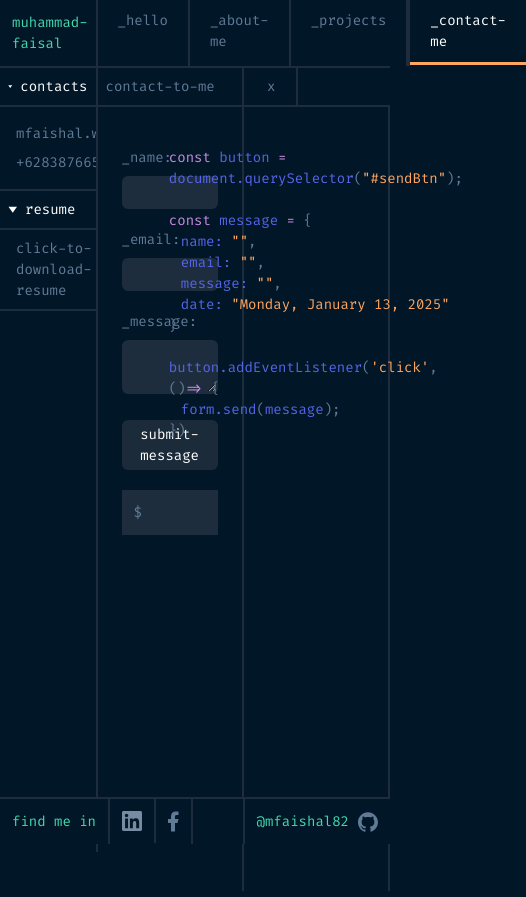
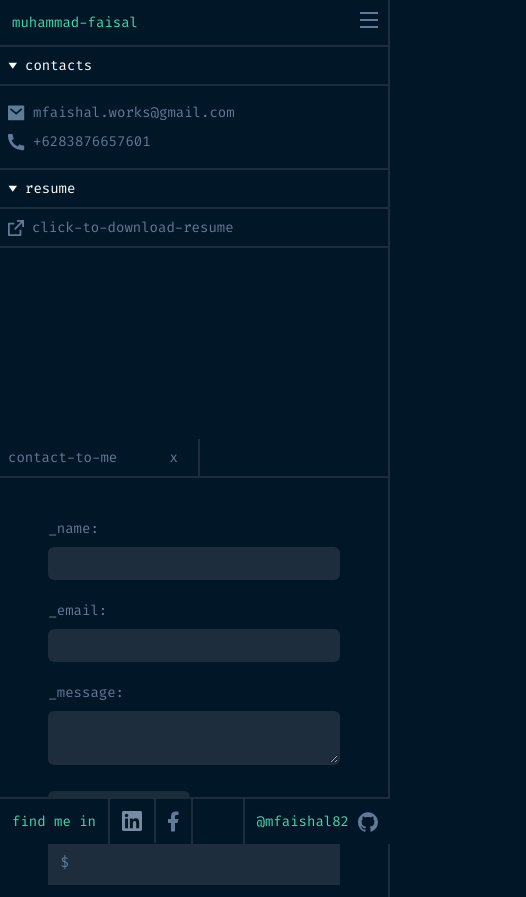
Before and after one commit to mfaishal82/next-portfolio, a Next.js app: page /contact-me in a window 390 px wide. Shown: the whole page, 526 px wide, since content can reach past the window. Built offline with nearby package versions, Linux system fonts and the light colour scheme; no server answers.

Commit message:
responsive progress

```diff
--- a/package.json
+++ b/package.json
@@ -9,6 +9,7 @@
     "lint": "next lint"
   },
   "dependencies": {
+    "@floating-ui/react": "^0.27.3",
     "@vercel/speed-insights": "^1.1.0",
     "dotenv": "^16.4.7",
     "emailjs-com": "^3.2.0",
--- a/src/app/contact-me/page.js
+++ b/src/app/contact-me/page.js
@@ -55,20 +55,20 @@ export default function Page() {
       <>
        {/* header */}
        <div className="grid grid-cols-2 text-[14px] border-b-2 border-[#1E2D3D] text-[#607B96]">
-                <div className="border-r-2 border-[#1E2D3D]">
+              <div className="max-sm:col-span-2 border-r-2 border-[#1E2D3D]">
                 <div className="p-2 pr-5 border-r-2 border-[#1E2D3D] w-[200px] flex flex-row justify-between">
                     contact-to-me
                     <span>
                     x
                     </span>
                 </div>
-                </div>
+              </div>
             </div>
             {/* end header */}
 
             {/* body */}
             <div className="grid grid-cols-2 text-[14px] border-[#1E2D3D] text-[#607B96] h-full">
-                <div className="flex flex-col border-r-2 border-[#1E2D3D] p-3 pt-10 gap-5">
+                <div className="flex flex-col max-sm:col-span-2 border-r-2 border-[#1E2D3D] p-3 pt-10 gap-5">
 
                   <form onSubmit={sendEmail} className="w-[80%] self-center">
                     <div className="mb-5">
@@ -98,7 +98,7 @@ export default function Page() {
                   </div>
                 </div>
 
-                <div className="flex flex-col border-r-2 border-[#1E2D3D] p-3 pt-10 gap-5">
+                <div className="flex flex-col border-r-2 border-[#1E2D3D] p-3 pt-10 gap-5 max-sm:hidden">
                   <div className="self-center">
                       <span className="text-[#C98BDF]">const</span> <span className="text-[#5565E8]">button</span> <span className="text-[#C98BDF]">=</span> <span className="text-[#5565E8]">document.querySelector</span>(<span className="text-[#FEA55F]">"#sendBtn"</span>);
                       <br />
--- a/src/app/layout.js
+++ b/src/app/layout.js
@@ -3,6 +3,7 @@ import "@/app/globals.css";
 import "./globals.css";
 import MainLayout from "@/components/layout/mainLayout";
 import { AppProvider } from '@/context/context';
+import { SpeedInsights } from "@vercel/speed-insights/next"
 
 const firaCode = Fira_Code({
   variable: "--font-fira-code",
@@ -21,6 +22,7 @@ export default function RootLayout({ children }) {
         className={`${firaCode.variable} bg-[#011627] overflow-y-auto overflow-x-hidden scheme-dark`}
         style={{ fontFamily: "var(--font-fira-code)" }}
       >
+        <SpeedInsights/>
         <AppProvider>
           <MainLayout>{children}</MainLayout>
         </AppProvider>
--- a/src/app/page.js
+++ b/src/app/page.js
@@ -12,16 +12,16 @@ export default function Home() {
   }, []);
 
   return (
-    <div className="flex flex-row items-center h-full relative overflow-auto mb-24">
+    <div className="flex flex-row items-center h-full relative max-sm:absolute max-sm:top-10 overflow-auto mb-24 max-sm:p-7">
       <div className="h-full flex flex-col justify-center">
         <div className="flex flex-col justify-center cursor-default select-none">
           Hi all. I am
-          <span className="text-[50px]"> Muhammad Faisal</span>
-          <span className="text-[#4D5BCE] text-[28px] ">
-            {"> "}<span id="typeIt"></span>
+          <span className="text-[50px] max-sm:text-[45px]"> Muhammad Faisal</span>
+          <span className="text-[#4D5BCE] text-[28px] max-sm:text-[18px]">
+            {"> "}<span id="typeIt" className="max-sm:text-[#43D9AD]"></span>
           </span>
         </div>
-        <div className="mt-10 flex flex-col gap-2">
+        <div className="mt-10 flex flex-col gap-2 max-sm:text-[13px]">
           <div>
             <span className="text-[#607B96]">
               {" // my number "} <br />
@@ -62,7 +62,7 @@ export default function Home() {
           </div>
         </div>
       </div>
-      <div className="bg-right bg-cover bg-no-repeat -inset-x-[140px] max-sm:hidden">
+      <div className="bg-right bg-cover bg-no-repeat -inset-x-[140px] max-sm:-inset-0">
         <img
           src="/bg-blurs.png"
           alt="Background"
--- a/src/app/projects/page.js
+++ b/src/app/projects/page.js
@@ -32,7 +32,7 @@ export default function Page() {
 
               </div>
 
-              <div className="p-8 z-50 bg-[#011221] rounded-b-[15px] flex flex-col justify-between h-full">
+              <div className="p-8 z-[20] bg-[#011221] rounded-b-[15px] flex flex-col justify-between h-full">
                 {(project.description).substring(0, 100)}
                 <br />
                 <div className="flex flex-rows justify-between">
--- a/src/components/aboutMe/personal-info.js
+++ b/src/components/aboutMe/personal-info.js
@@ -45,10 +45,10 @@ export default function PersonalInfo() {
         </div>
 
         {/* interests */}
-        <button onClick={ () => setSection('interests') } className={`flex flex-row hover:text-white cursor-pointer gap-3 items-center text-[#607B96] ${ section === 'interests' ? 'text-white' : '' }`}>
-            <svg width="9" height="14" viewBox="0 0 9 14" fill="none" xmlns="http://www.w3.org/2000/svg">
+        <button onClick={ () => setSection('interests') } className={`flex flex-row hover:text-white cursor-pointer gap-3 items-center text-[#607B96] ml-5 ${ section === 'interests' ? 'text-white' : '' }`}>
+            {/* <svg width="9" height="14" viewBox="0 0 9 14" fill="none" xmlns="http://www.w3.org/2000/svg">
                 <path d="M5.69658 7.18971L0.746582 2.23971L2.16058 0.82571L8.52458 7.18971L2.16058 13.5537L0.746582 12.1397L5.69658 7.18971Z" fill="#607B96"/>
-            </svg>
+            </svg> */}
 
             <svg width="16" height="14" viewBox="0 0 16 14" fill="none" xmlns="http://www.w3.org/2000/svg">
                 <path d="M15.0802 3.98074V12.6474C15.0802 12.839 15.0041 13.0227 14.8687 13.1581C14.7332 13.2935 14.5495 13.3696 14.358 13.3696H1.35796C1.16642 13.3696 0.982719 13.2935 0.847276 13.1581C0.711833 13.0227 0.635742 12.839 0.635742 12.6474V3.25852H14.358C14.5495 3.25852 14.7332 3.33461 14.8687 3.47005C15.0041 3.60549 15.0802 3.78919 15.0802 3.98074ZM8.15696 1.81407H0.635742V1.09185C0.635742 0.900306 0.711833 0.716606 0.847276 0.581163C0.982719 0.44572 1.16642 0.369629 1.35796 0.369629H6.71252L8.15696 1.81407Z" fill="#43D9AD"/>
--- a/src/components/layout/header.js
+++ b/src/components/layout/header.js
@@ -1,15 +1,18 @@
+import { useAppContext } from "@/context/context";
 import Link from "next/link";
 import { usePathname } from "next/navigation";
 
 export default function Header() {
+  const { setOpenMenu } = useAppContext();
   const pathname = usePathname();
 
   return (
     <header className="grid grid-cols-4 m-0 p-0 text-[#607B96] text-[14px] sticky top-0 z-[9999] bg-[#011627] w-full">
-      <div className="border-r-2 border-b-2 border-[#1E2D3D] p-3 cursor-default select-none text-[#43D9AD]">
+      <div className="border-r-2 border-b-2 border-[#1E2D3D] p-3 cursor-default select-none text-[#43D9AD] max-sm:col-span-4">
         muhammad-faisal
       </div>
-      <div className="border-b-2 border-[#1E2D3D] col-span-3 flex flex-row justify-between">
+      {/* desktop */}
+      <div className="border-b-2 border-[#1E2D3D] col-span-3 flex flex-row justify-between max-sm:hidden">
         <div className="border-r-2 border-[#1E2D3D] hover:text-white group">
           <a href="/">
             <div className={`py-2.5 px-5 group-hover:cursor-pointer group-hover:border-b-[3px] group-hover:border-[#FEA55F] ${pathname === "/" ? "border-b-[3px] border-[#FEA55F] text-white" : ""}`}>
@@ -39,6 +42,12 @@ export default function Header() {
           </Link>
         </div>
       </div>
+      {/* mobile */}
+      <div onClick={() => setOpenMenu(prev => !prev)} className="absolute top-3 right-3 cursor-pointer sm:hidden">
+        <svg width="18" height="16" viewBox="0 0 18 16" fill="none" xmlns="http://www.w3.org/2000/svg">
+          <path d="M0 0H18V2H0V0ZM0 7H18V9H0V7ZM0 14H18V16H0V14Z" fill="#607B96"/>
+        </svg>
+      </div>
     </header>
   );
 }
--- a/src/components/layout/mainLayout.js
+++ b/src/components/layout/mainLayout.js
@@ -8,19 +8,21 @@ import { usePathname } from "next/navigation";
 import { useState } from "react";
 import React from 'react';
 import { useAppContext } from "@/context/context";
+import {FloatingOverlay} from '@floating-ui/react';
+import Link from "next/link";
 
 export default function MainLayout({ children }) {
-  const { id } = useAppContext();
+  const { id, openMenu, setOpenMenu } = useAppContext();
   const pathname = usePathname();
   return (
     <>
       <div className="m-0 p-0 h-screen">
         <Header />
 
-        <div className="text-white grid grid-cols-4 mt-0 h-[calc(100vh-60px)] text-[14px]">
+        <div className="text-white grid grid-cols-4 max-sm:grid-rows-2 mt-0 h-[calc(100vh-60px)] text-[14px]">
 
           {/* Sidebar */}
-          { pathname !== "/" ? <div className="border-r-2 border-[#1E2D3D] overflow-auto">
+          { pathname !== "/" ? <div className="border-r-2 border-[#1E2D3D] max-sm:col-span-4">
                 {
                     pathname === "/about-me" ? <Sidebar_About /> :
                     pathname === "/projects" ? <Sidebar_Project/> :
@@ -33,10 +35,40 @@ export default function MainLayout({ children }) {
           }
 
           {/* Main */}
-          <div className="col-span-3">
+          <div className="col-span-3 max-sm:col-span-4">
             {React.cloneElement(children)}
           </div>
 
+          {/* Menu for Mobile */}
+          {openMenu &&
+            <FloatingOverlay>
+              <div onClick={ ()=> setOpenMenu(false) } className="sm:hidden relative w-full h-auto bg-[#011627] text-white mt-10 z-[9999] duration-700 overflow-hidden">
+                <Link href={"/"}>
+                  <div className="border-b-2 border-[#1E2D3D] p-3 cursor-default select-none text-white">
+                    _hello
+                  </div>
+                </Link>
+
+                <Link href={"/about-me"}>
+                  <div className="border-b-2 border-[#1E2D3D] p-3 cursor-default select-none text-white">
+                    _about-me
+                  </div>
+                </Link>
+
+                <Link href={"/projects"}>
+                  <div className="border-b-2 border-[#1E2D3D] p-3 cursor-default select-none text-white">
+                    _projects
+                  </div>
+                </Link>
+
+                <Link href={"/contact-me"}>
+                  <div className="border-b-2 border-[#1E2D3D] p-3 cursor-default select-none text-white">
+                    _contact-me
+                  </div>
+                </Link>
+              </div>
+            </FloatingOverlay>
+          }
         </div>
 
         <Footer />
--- a/src/context/context.js
+++ b/src/context/context.js
@@ -7,6 +7,7 @@ const AppContext = createContext();
 export function AppProvider({ children }) {
     const [section, setSection] = useState('bio');
     const [id, setId] = useState(0);
+    const [ openMenu, setOpenMenu ] = useState(false);
     const listProjects = projects;
     // const [test, setTest] = useState('test');
 
@@ -16,7 +17,8 @@ export function AppProvider({ children }) {
         section,
         setSection,
         listProjects,
-        id, setId
+        id, setId,
+        openMenu, setOpenMenu
         // test,
         // setTest
     };
```
Also changed, not shown: src/components/aboutMe/bio.js (+4 -3 lines), 1 other file (tests, documents, lock files or other folders).
